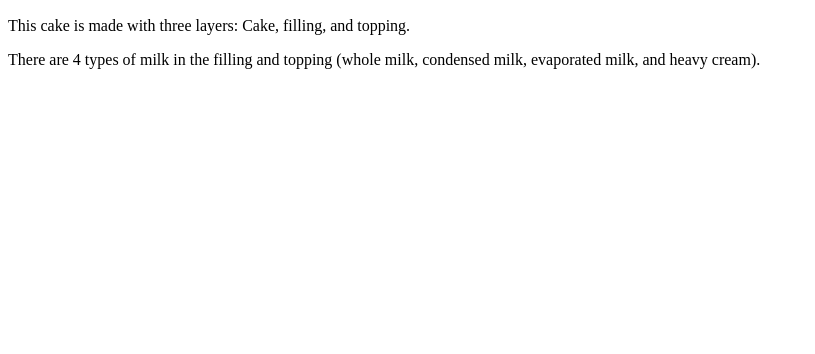
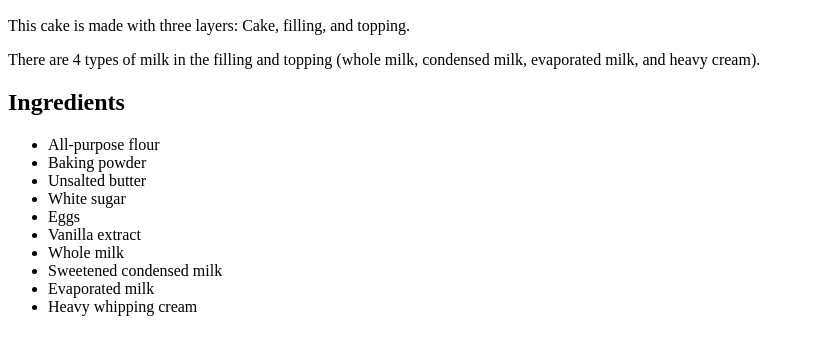
Before and after one commit to YackMoon/odin-recipes, a plain HTML site: page recipes/Tres-Leches.html in a window 1280 px wide. Shown: the part 434-788 px from the top of the page, without its empty margins (0-815 px from the left). Drawn offline with Linux system fonts and the light colour scheme.

Commit message:
Add Tres Leches ingredients

```diff
--- a/recipes/Tres-Leches.html
+++ b/recipes/Tres-Leches.html
@@ -9,5 +9,18 @@
         <h2>Description</h2>
         <p>This cake is made with three layers: Cake, filling, and topping.</p>
         <p>There are 4 types of milk in the filling and topping (whole milk, condensed milk, evaporated milk, and heavy cream).</p>
+        <h2>Ingredients</h2>
+        <ul>
+            <li>All-purpose flour</li>
+            <li>Baking powder</li>
+            <li>Unsalted butter</li>
+            <li>White sugar</li>
+            <li>Eggs</li>
+            <li>Vanilla extract</li>
+            <li>Whole milk</li>
+            <li>Sweetened condensed milk</li>
+            <li>Evaporated milk</li>
+            <li>Heavy whipping cream</li>
+        </ul>
     </body>
 </html>
```
